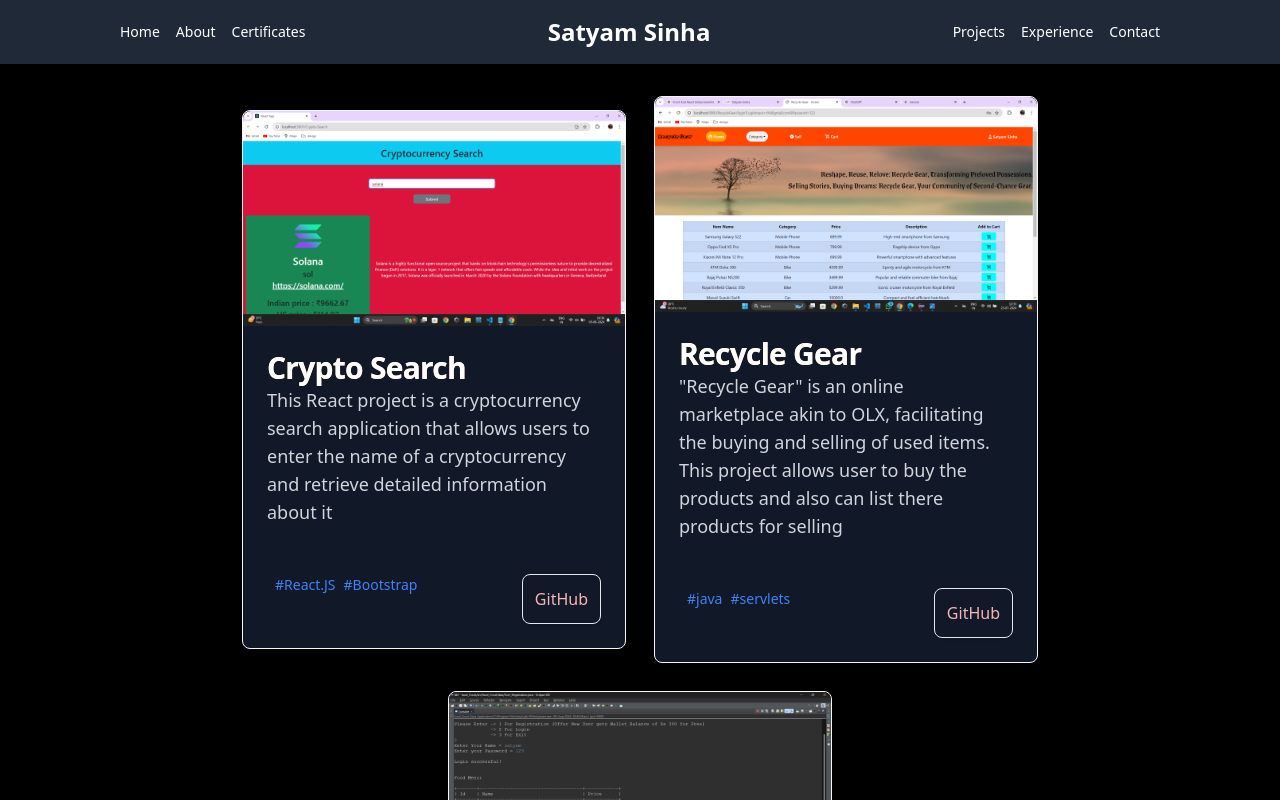
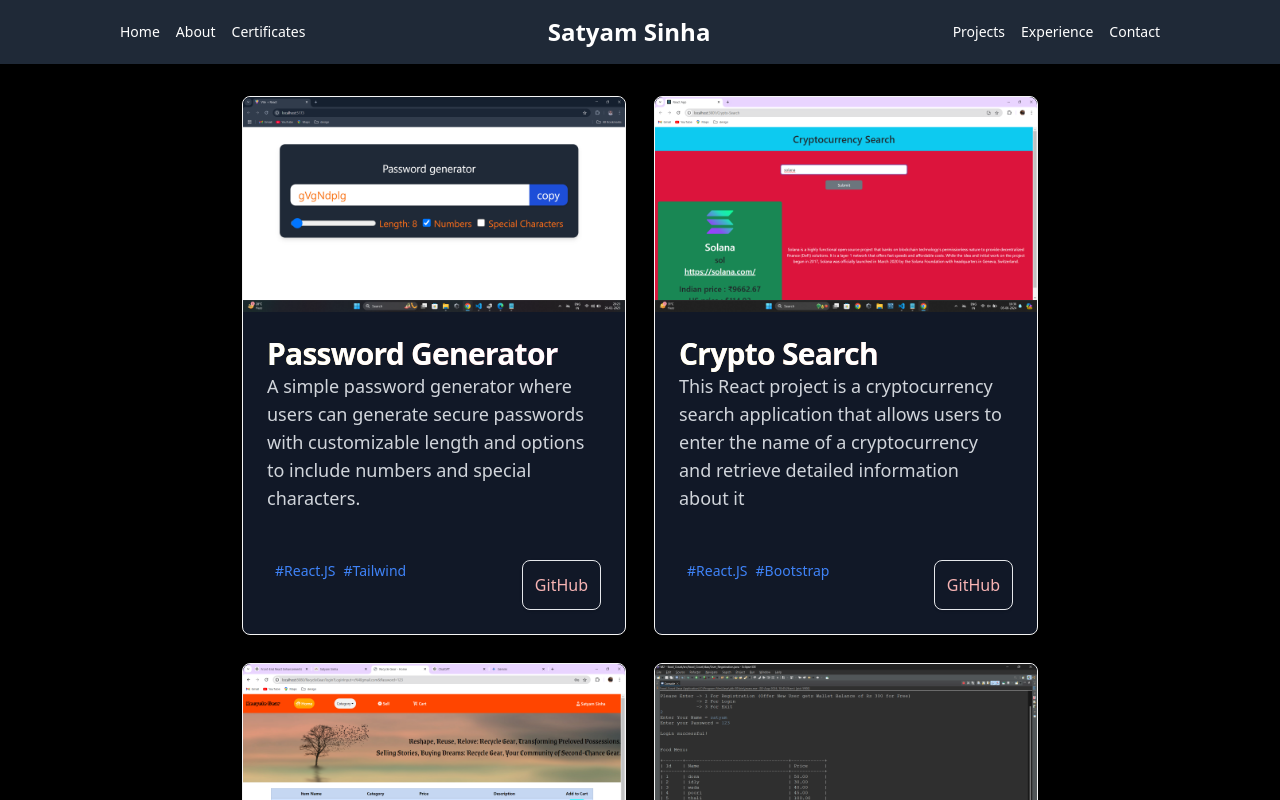
Before and after one commit to SatyamSinhaa/Portfolio, a React (Create React App) app: page /Portfolio/projects in a window 1280 px wide. Shown: the top 800 px of the page. Built offline with nearby package versions, Linux system fonts and the light colour scheme.

Commit message:
added password generator project

```diff
--- a/src/components/Projects.jsx
+++ b/src/components/Projects.jsx
@@ -2,11 +2,15 @@ import React from "react";
 import recycleGear from '../assets/Recycle gear.png'
 import foodCourt from '../assets/Food Court.png'
 import cryptoSearch from '../assets/Crypto Search.png'
+import passwordGenerator from '../assets/password generator.png'
 import Footer from './Footer'
 
 const ProjectCard = ({ image, title, description, git, technologies }) => {
     return (
         <div className="max-w-sm sm:max-w-sm md:max-w-sm bg-gray-900 border border-neutral-100 rounded-lg shadow dark:bg-gray-800 dark:border-gray-700">
+            {title == 'Password Generator' && <a href="https://generate-pwd.netlify.app/" target="_blank">
+                <img className="w-full rounded-t-lg h-auto object-cover " src={passwordGenerator} alt="" />
+            </a>}
             {title == 'Crypto Search' && <a href="https://satyamsinhaa.github.io/Crypto-Search/" target="_blank">
                 <img className="w-full rounded-t-lg h-auto object-cover " src={cryptoSearch} alt="" />
             </a>}
@@ -33,7 +37,7 @@ const ProjectCard = ({ image, title, description, git, technologies }) => {
                         </p>
                     ))}
                 </div>
-                <a href={git} className="text-red-300 border border-gray-200 rounded-lg shadow p-1 sm:p-2 lg:p-3 hover:text-green-500 duration-300">GitHub</a>
+                <a href={git} target="_blank" className="text-red-300 border border-gray-200 rounded-lg shadow p-1 sm:p-2 lg:p-3 hover:text-green-500 duration-300">GitHub</a>
             </div>
         </div>
     );
@@ -62,6 +66,13 @@ const Projects = () => {
 
 export const project = [
     {
+        title: 'Password Generator',
+        description: 'A simple password generator where users can generate secure passwords with customizable length and options to include numbers and special characters.',
+        image: { passwordGenerator },
+        git: 'https://github.com/SatyamSinhaa/password-generator',
+        technologies: ['React.JS' ,'Tailwind']
+    },
+    {
         title: 'Crypto Search',
         description: 'This React project is a cryptocurrency search application that allows users to enter the name of a cryptocurrency and retrieve detailed information about it',
         image: { cryptoSearch },
--- a/src/constants.js
+++ b/src/constants.js
@@ -20,8 +20,8 @@ export const experiences = [
     {
         'company': 'Trade Syndicate',
         'role': 'Front End Developer',
-        'duration': 'June 2024 - Present',
-        'logo': 'https://www.tradesyndicate.in/assets/img/logo.png',
+        'duration': 'June 2024 - January 2025',
+        'logo': 'https://www.tradesyndicate.in/assets/Trade%20Logo-BoJYB5ea.png',
         'points': [
             'Played a key role in dynamic web and mobile📱 development projects, significantly enhancing user experiences and project outcomes through innovative front-end solutions.',
             'Developed reusable React components to streamline development processes for fellow developers, fostering efficiency and collaborative teamwork.',
```
Also changed, not shown: src/assets/password generator.png (added).
